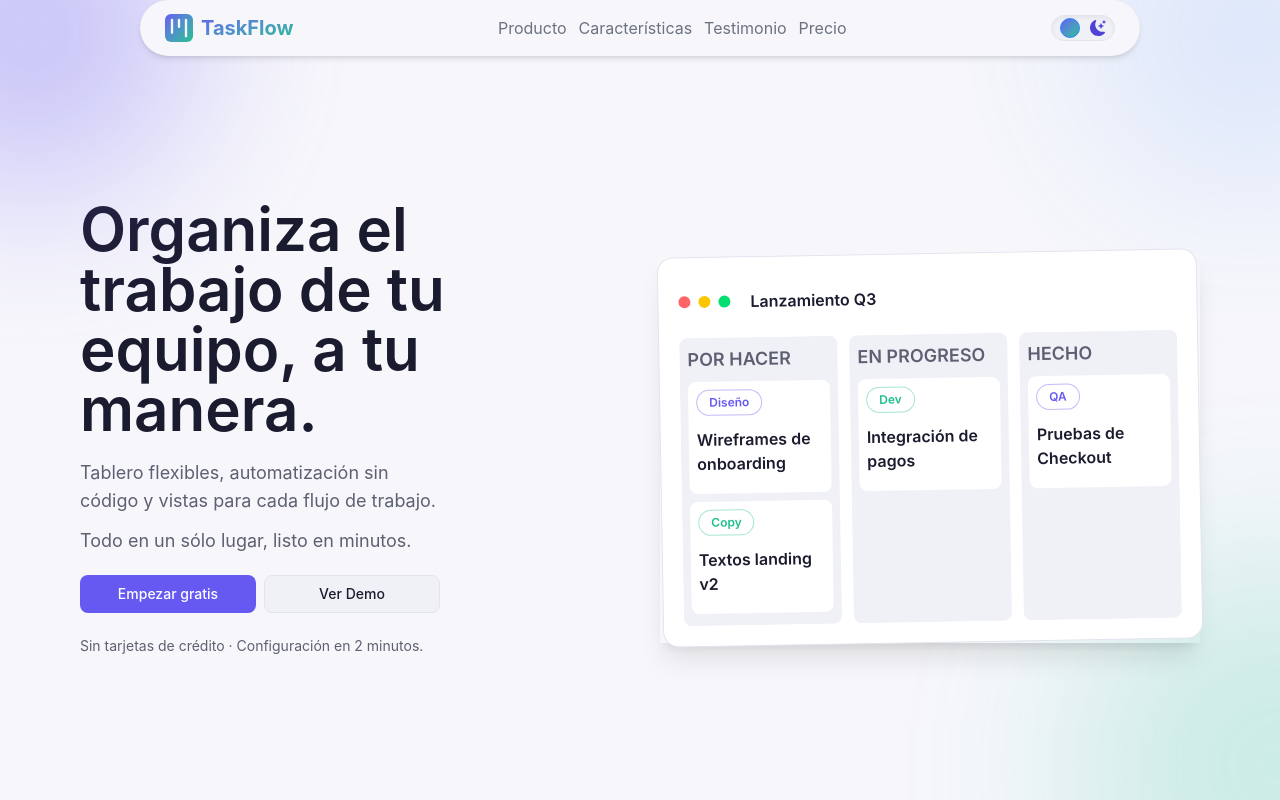
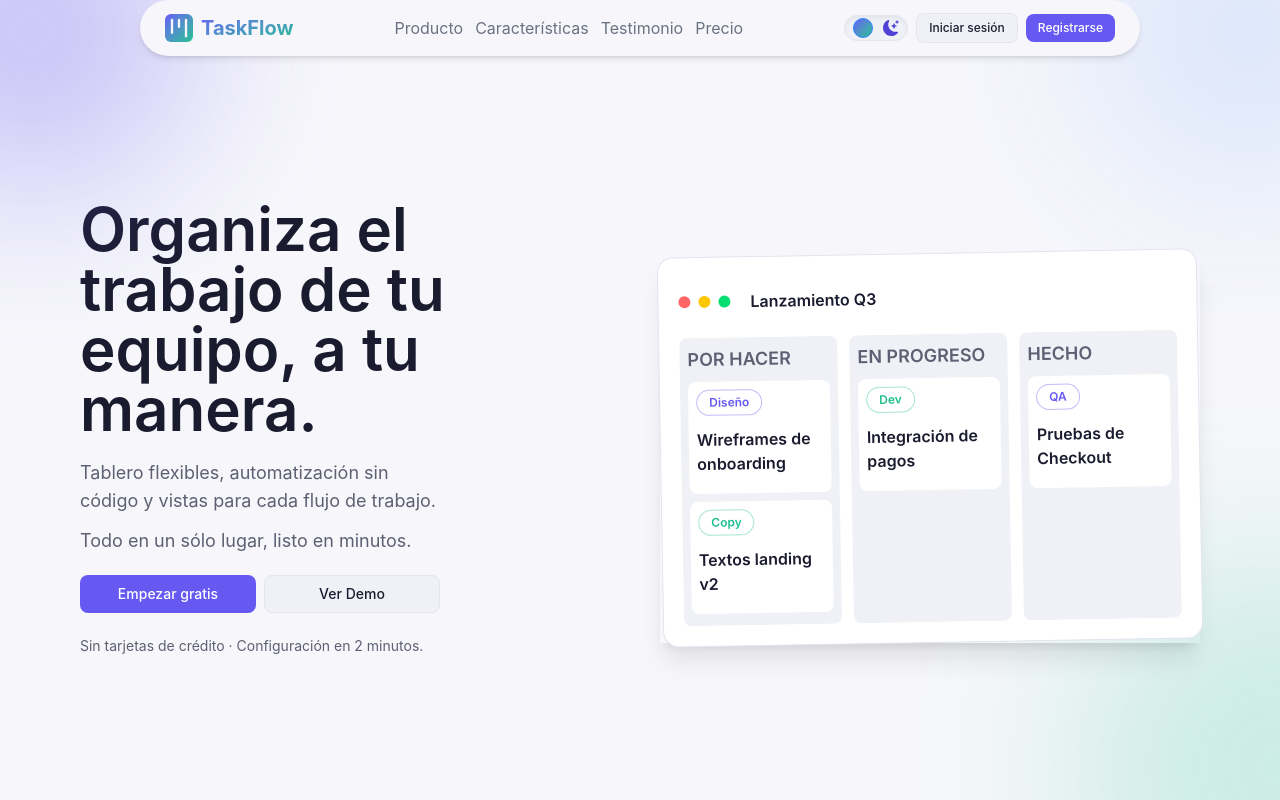
Before and after one commit to oscar84-spec/Kanban, a React (Vite) app: page / in a window 1280 px wide. Shown: the top 800 px of the page. Built offline with nearby package versions, Linux system fonts and the light colour scheme.

Commit message:
[Header] <feature> Agregando botones para inicio de sesion y registro

```diff
--- a/src/components/Header/Header.tsx
+++ b/src/components/Header/Header.tsx
@@ -5,6 +5,7 @@ import { IoIosClose } from "react-icons/io";
 import type { HeaderProps } from "@components/Header/header.types.ts";
 import { listMenu } from "@/global/global.ts";
 import { Link } from "react-router-dom";
+import Button from "@components/Button/Button";
 
 function Header({ setOpenSidebar, openSidebar }: HeaderProps) {
   return (
@@ -41,6 +42,18 @@ function Header({ setOpenSidebar, openSidebar }: HeaderProps) {
         </nav>
         <div className="flex gap-2 items-center">
           <SwitchTheme />
+          <div className="hidden items-center gap-2 sm:flex">
+            <Button type="button" className="px-3 py-1.5 text-xs">
+              Iniciar sesión
+            </Button>
+            <Button
+              type="button"
+              variant="primary"
+              className="px-3 py-1.5 text-xs"
+            >
+              Registrarse
+            </Button>
+          </div>
 
           {openSidebar ? (
             <IoIosClose
--- a/src/components/Sidebar/Sidebar.tsx
+++ b/src/components/Sidebar/Sidebar.tsx
@@ -1,6 +1,7 @@
 import type { SidebarProps } from "@components/Sidebar/sidebar.types.ts";
 import { listMenu } from "@/global/global.ts";
 import { Link } from "react-router-dom";
+import Button from "@components/Button/Button";
 
 function Sidebar({ openSidebar }: SidebarProps) {
   const moveSidebar = openSidebar ? "translate-x-0" : "translate-x-full";
@@ -23,18 +24,10 @@ function Sidebar({ openSidebar }: SidebarProps) {
         </ul>
 
         <div className="flex flex-col gap-3 w-full">
-          <button
-            type="button"
-            className="outline-none w-full p-2 rounded-md border border-blue-500"
-          >
-            Iniciar Sesión
-          </button>
-          <button
-            type="button"
-            className="outline-none w-full p-2 rounded-md border border-green-500"
-          >
-            Iniciar Sesión
-          </button>
+          <Button type="button">Iniciar sesión</Button>
+          <Button type="button" variant="primary">
+            Registrarse
+          </Button>
         </div>
       </nav>
     </div>
--- /dev/null
+++ b/src/pages/Home/hero.types.ts
@@ -0,0 +1,4 @@
+//Tipado para las props del componente Hero
+export interface HeroProps {
+  openSidebar: boolean;
+}
```
